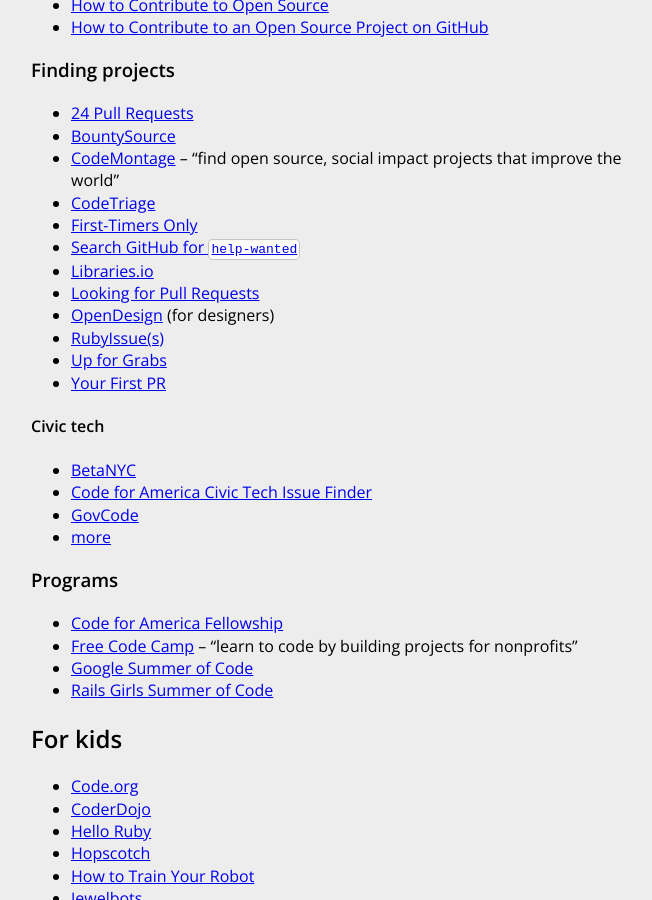
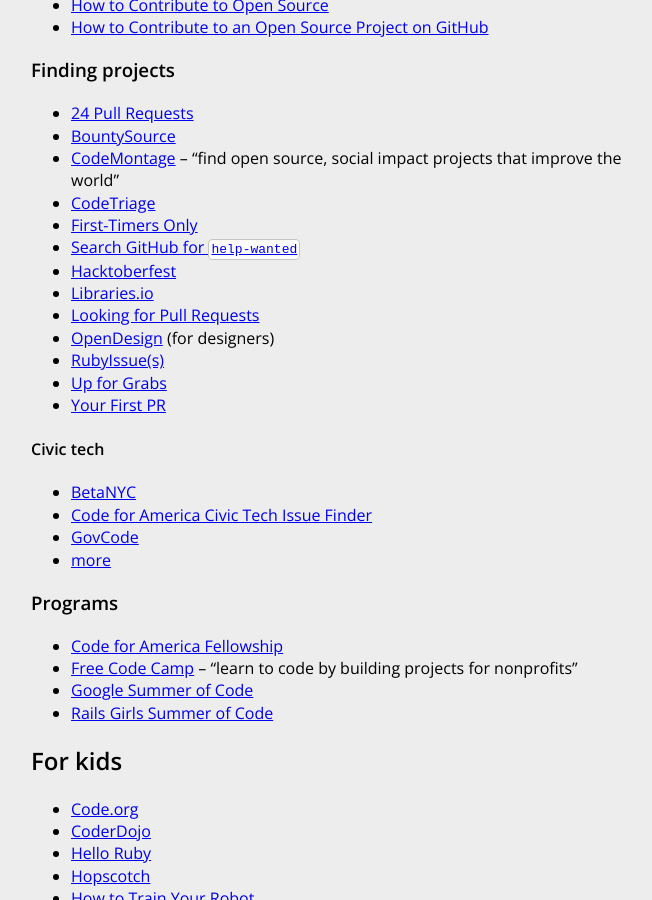
Before and after one commit to HackerHours/hackerhours.org, a Jekyll site: the page built from resources.md, in a window 1280 px wide and 900 px high, scrolled down 2987 px. Shown: the whole window, without its empty margins (289-941 px from the left). Built offline with Jekyll 4.4.1, drawn with Linux system fonts in a browser that asks for light colours; comment, search, counter and statistics services are not loaded.

Commit message:
link to Hacktoberfest

```diff
--- a/resources.md
+++ b/resources.md
@@ -124,6 +124,7 @@
 * [CodeTriage](http://www.codetriage.com/)
 * [First-Timers Only](https://twitter.com/first_tmrs_only)
 * [Search GitHub for `help-wanted`](https://github.com/search?o=desc&q=state%3Aopen+label%3A%22help+wanted%22&s=created&type=Issues&utf8=%E2%9C%93)
+* [Hacktoberfest](https://hacktoberfest.digitalocean.com/)
 * [Libraries.io](https://libraries.io/explore/first-pull-request)
 * [Looking for Pull Requests](http://www.lookingforpullrequests.com/)
 * [OpenDesign](http://opendesign.io/) (for designers)
```
